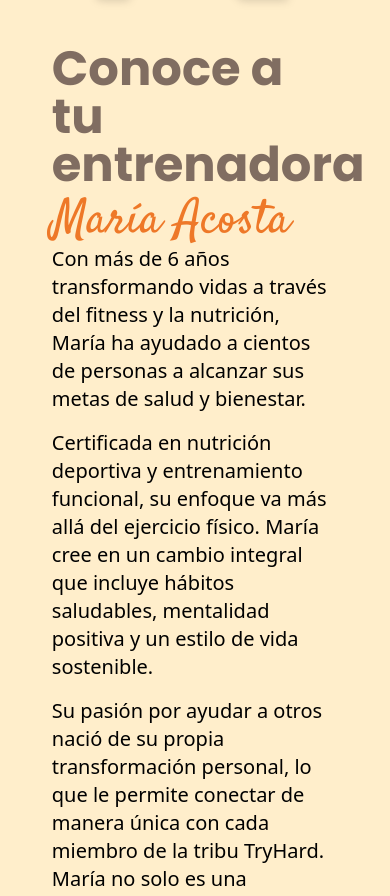
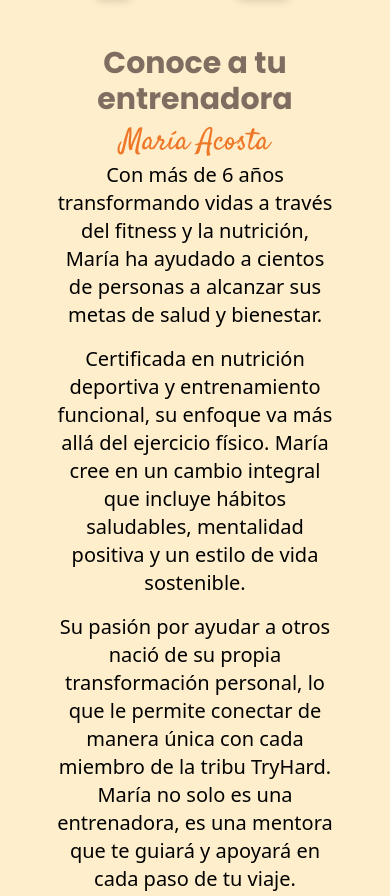
Before and after one commit to rega1237/tryhard-page, a website built with Vite: page index.html in a window 390 px wide. Shown: the part 6696-7592 px from the top of the page. Built offline with nearby package versions, Linux system fonts and the light colour scheme.

Commit message:
fix issues

```diff
--- a/index.html
+++ b/index.html
@@ -53,7 +53,7 @@
 
     <section class="flex flex-col bg-crema lg:flex-row">
       <div
-        class="flex flex-col flex-1 satisfy mx-auto justify-center items-center lg:items-end"
+        class="flex flex-col flex-1 satisfy mx-auto justify-center items-center w-[90%] lg:w-full lg:items-end"
       >
         <h1 class="text-naranja text-8xl md:text-9xl">Try Hard</h1>
         <h2 class="text-marron ml-60 my-[-15px] text-3xl md:text-4xl">
@@ -495,8 +495,8 @@
         <div class="flex flex-col lg:flex-row gap-12 items-center">
           <!-- Left side - Text content -->
           <div class="flex-1 space-y-6">
-            <div class="w-[80%] mx-auto">
-              <h2 class="text-5xl font-poppins font-bold text-marron">
+            <div class="w-[80%] mx-auto text-center md:text-left">
+              <h2 class="text-3xl md:text-5xl font-poppins font-bold text-marron">
                 Conoce a tu entrenadora
                 <span class="satisfy text-naranja block mt-2"
                   >María Acosta</span
```
